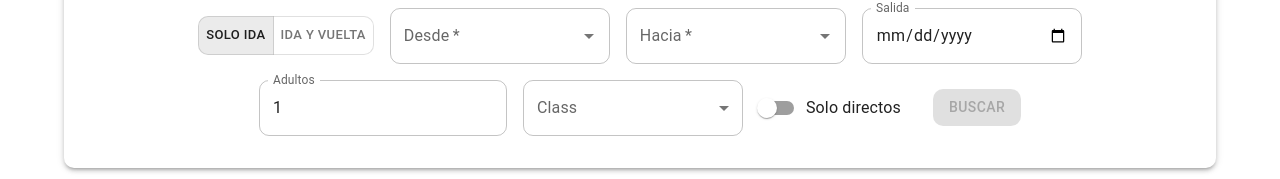
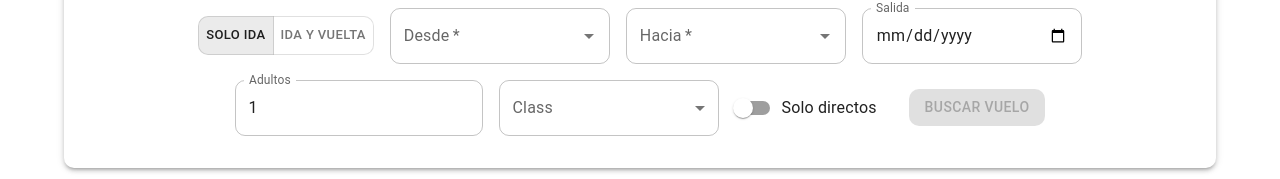
Before and after one commit to matpurita/squad-3-busqueda-de-vuelos, a React (Vite) app in the folder front/: page / in a window 1280 px wide. Shown: the part 318-497 px from the top of the page. Built offline with nearby package versions, Linux system fonts and the light colour scheme; no server answers.

Commit message:
agrego vuelo al texto del boton buscar

```diff
--- a/front/src/components/SearchForm.jsx
+++ b/front/src/components/SearchForm.jsx
@@ -167,7 +167,7 @@ export default function SearchForm() {
         disabled={loading || !from || !to}
         startIcon={loading ? <CircularProgress size={16} /> : null}
       >
-        {loading ? "Buscando..." : "Buscar"}
+        {loading ? "Buscando..." : "Buscar vuelo"}
       </Button>
     </Stack>
   );
```
